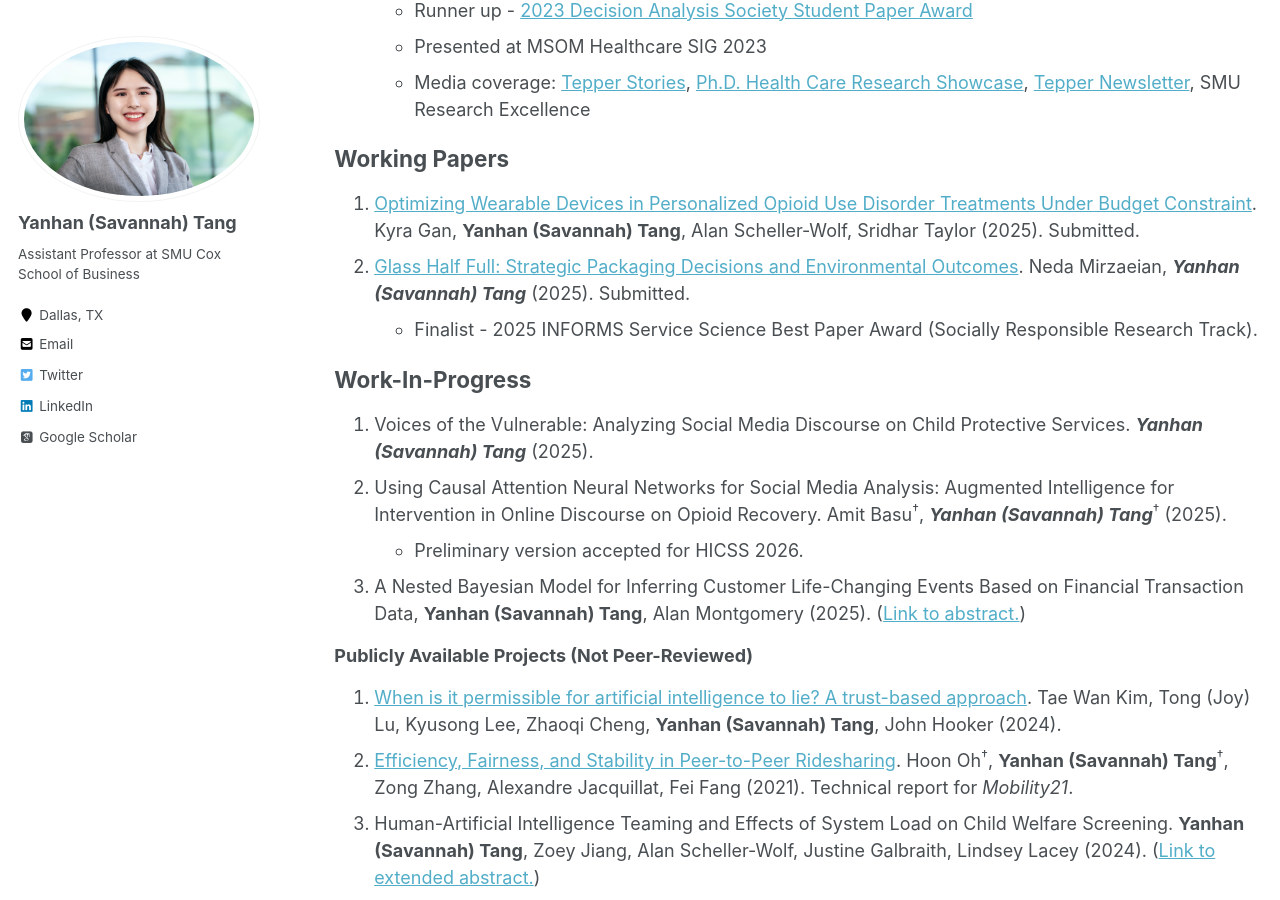
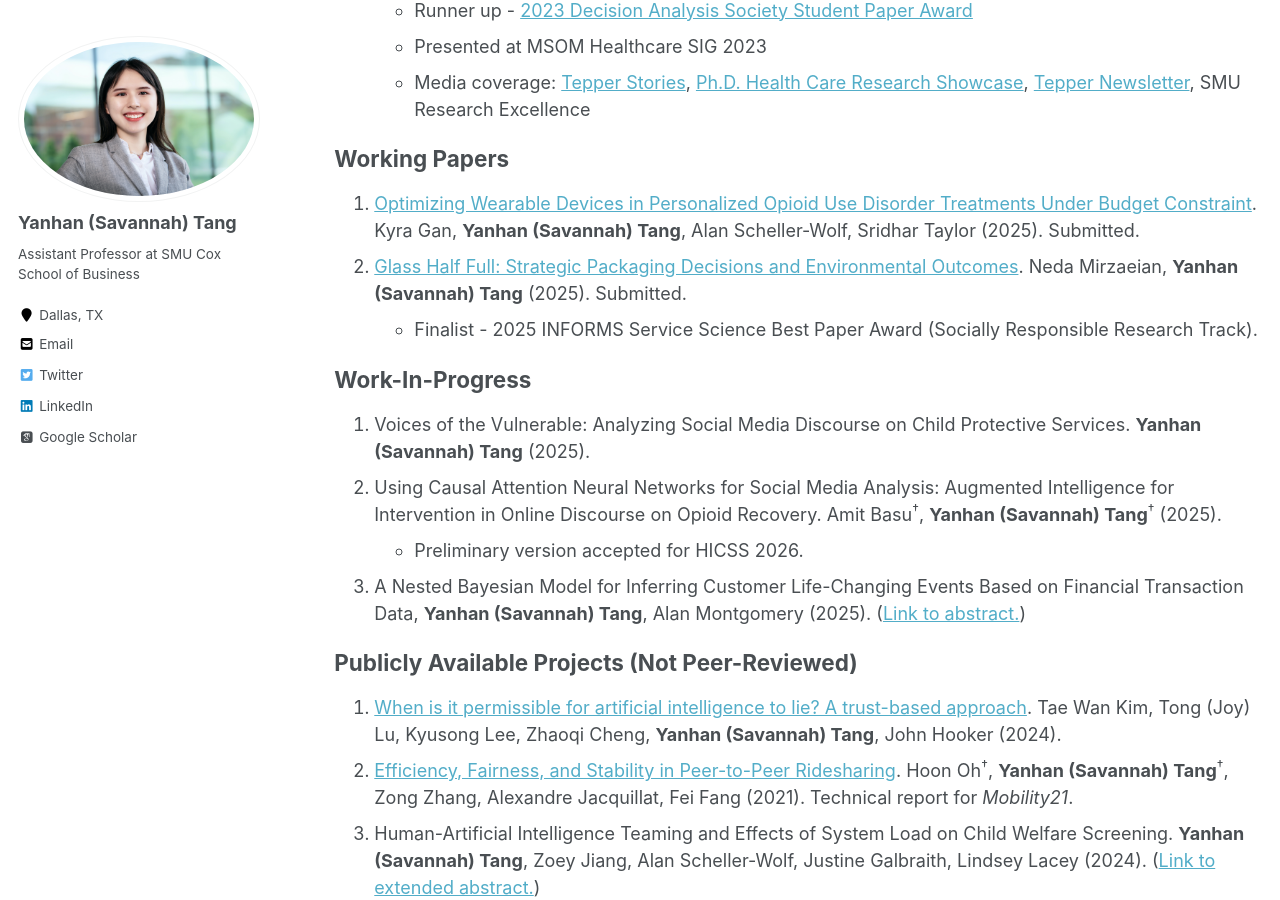
Before and after one commit to savytang/savytang.github.io, a Jekyll site: the page built from _pages/researches.md, in a window 1280 px wide and 900 px high, scrolled down 685 px. Built offline with Jekyll 4.4.1, drawn with Linux system fonts in a browser that asks for light colours; some web fonts are replaced.

Commit message:
fixed formats
Fixed formatting

```diff
--- a/_pages/researches.md
+++ b/_pages/researches.md
@@ -24,17 +24,17 @@ author_profile: true
 ## Working Papers
 
 1. [Optimizing Wearable Devices in Personalized Opioid Use Disorder Treatments Under Budget Constraint](https://papers.ssrn.com/sol3/papers.cfm?abstract_id=3389539). Kyra Gan, __Yanhan (Savannah) Tang__, Alan Scheller-Wolf, Sridhar Taylor (2025). Submitted.
-1. [Glass Half Full: Strategic Packaging Decisions and Environmental Outcomes](https://papers.ssrn.com/sol3/papers.cfm?abstract_id=5289741#). Neda Mirzaeian, ___Yanhan (Savannah) Tang___ (2025). Submitted.
+1. [Glass Half Full: Strategic Packaging Decisions and Environmental Outcomes](https://papers.ssrn.com/sol3/papers.cfm?abstract_id=5289741#). Neda Mirzaeian, __Yanhan (Savannah) Tang__ (2025). Submitted.
    * Finalist - 2025 INFORMS Service Science Best Paper Award (Socially Responsible Research Track).
 
 ## Work-In-Progress
 
-1. Voices of the Vulnerable: Analyzing Social Media Discourse on Child Protective Services. ___Yanhan (Savannah) Tang___ (2025).
-1. Using Causal Attention Neural Networks for Social Media Analysis: Augmented Intelligence for Intervention in Online Discourse on Opioid Recovery. Amit Basu<sup>&dagger;</sup>, ___Yanhan (Savannah) Tang___<sup>&dagger;</sup> (2025).
+1. Voices of the Vulnerable: Analyzing Social Media Discourse on Child Protective Services. __Yanhan (Savannah) Tang__ (2025).
+1. Using Causal Attention Neural Networks for Social Media Analysis: Augmented Intelligence for Intervention in Online Discourse on Opioid Recovery. Amit Basu<sup>&dagger;</sup>, __Yanhan (Savannah) Tang__<sup>&dagger;</sup> (2025).
    * Preliminary version accepted for HICSS 2026.
 1. A Nested Bayesian Model for Inferring Customer Life-Changing Events Based on Financial Transaction Data, __Yanhan (Savannah) Tang__, Alan Montgomery (2025). ([Link to abstract.](../files/abstract_pnc.pdf))
 
-### Publicly Available Projects (Not Peer-Reviewed)
+## Publicly Available Projects (Not Peer-Reviewed)
 
 1. [When is it permissible for artificial intelligence to lie? A trust-based approach](https://arxiv.org/abs/2103.05434). Tae Wan Kim, Tong (Joy) Lu, Kyusong Lee, Zhaoqi Cheng, __Yanhan (Savannah) Tang__, John Hooker (2024).
 1. [Efficiency, Fairness, and Stability in Peer-to-Peer Ridesharing](https://arxiv.org/abs/2110.01152). Hoon Oh<sup>&dagger;</sup>, __Yanhan (Savannah) Tang__<sup>&dagger;</sup>, Zong Zhang, Alexandre Jacquillat, Fei Fang (2021). Technical report for *Mobility21*.
```
Also changed, not shown: _pages/teaching.md (+1 -1 lines).
